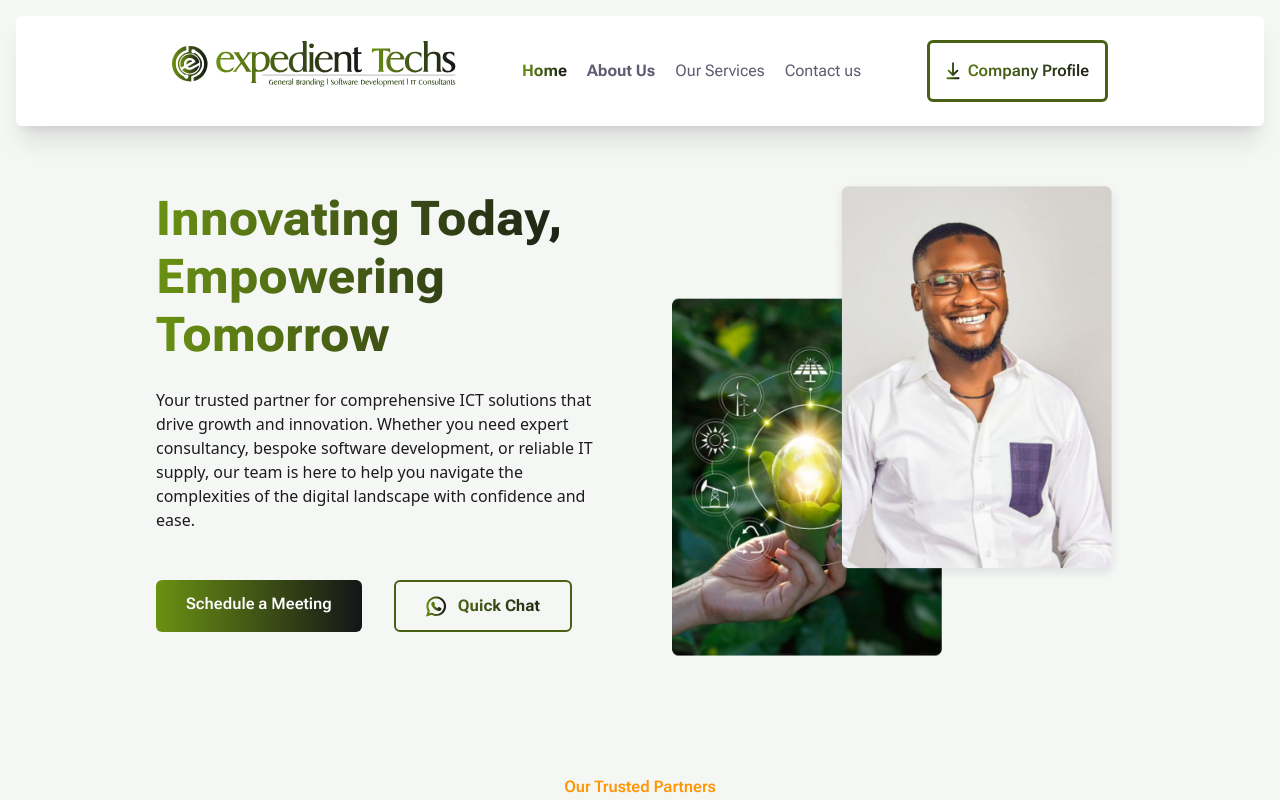
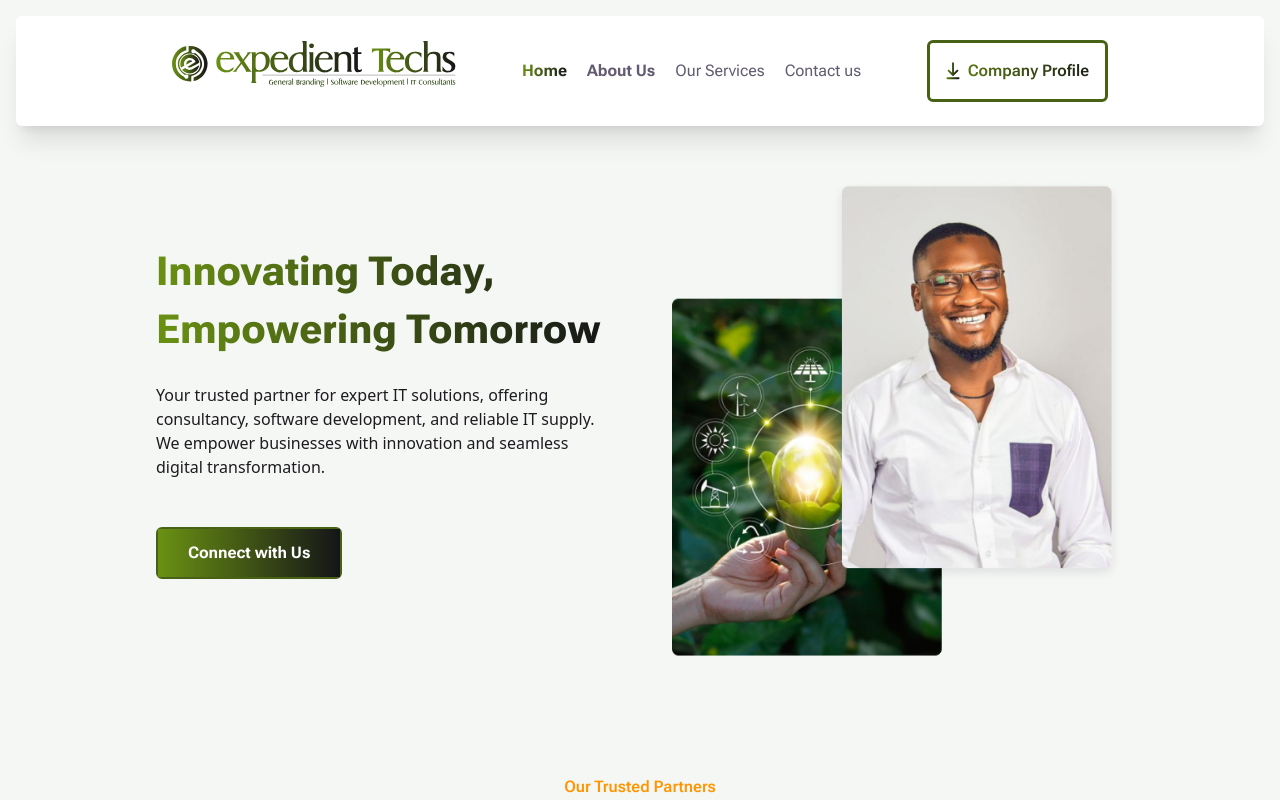
Before and after one commit to Bilcruz1/Expedient-tech, a React (Vite) app: page / in a window 1280 px wide. Shown: the top 800 px of the page. Built offline with nearby package versions, Linux system fonts and the light colour scheme; a web font is replaced by a local one.

Commit message:
Hero section Changes

```diff
--- a/src/components/heroSection.jsx
+++ b/src/components/heroSection.jsx
@@ -27,20 +27,16 @@ export default function HeroSection() {
 			<section className="flex lg:flex-row flex-col justify-between gap-[64px] lg:pt-[178px] pt-[120px] pb-[68px]">
 				{/* Text Section */}
 				<div className="w-full lg:w-1/2 flex flex-col justify-center">
-					<h1 className="lg:text-[48px] text-[24px] leading-[30px] lg:leading-[58px] text-gradient font-extrabold">
-						Innovating Today,
-						<br /> Empowering Tomorrow
+					<h1 className="lg:text-[40px] text-[24px] leading-[30px] lg:leading-[58px] text-gradient font-extrabold">
+						Innovating Today, Empowering Tomorrow
+						{/* <br /> Empowering Tomorrow */}
 					</h1>
-					<p className="text-[#1D1B20] font-sans leading-[24px]  text-[16px] font-medium pt-[24px] ">
-						Your trusted partner for comprehensive ICT solutions that drive
-						growth and innovation. Whether you need expert consultancy, bespoke
-						software development, or reliable IT supply, our team is here to
-						help you navigate the complexities of the digital landscape with
-						confidence and ease.
+					<p className="text-[#1D1B20] font-sans leading-[24px]  text-[16px] font-regular pt-[24px] ">
+					Your trusted partner for expert IT solutions, offering consultancy, software development, and reliable IT supply. We empower businesses with innovation and seamless digital transformation.
 					</p>
 
 					<div className="flex lg:gap-[32px] gap-[16px] lg:mt-[48px] mt-[32px] lg:mb-[24px]">
-						<a
+						{/* <a
 							className="rounded-md hover:cursor-pointer bg-custom-gradient text-[#ffffff] lg:px-[30px] lg:py-[12px] px-[16px] py-[18px] text-[16px]  font-semibold"
 							to="contact"
 							duration={500}
@@ -48,8 +44,8 @@ export default function HeroSection() {
 							offset={-70}
 							href="tel:07066026098"
 						>
-							Schedule a Meeting
-						</a>
+							Call us
+						</a> */}
 						<Link
 							className="rounded-md hover:cursor-pointer bg-[#ffffff] text-gradient border-2 border-[#496115]  text-[16px] flex justify-between items-center gap-3  font-bold"
 							to="contact"
--- a/src/components/whatsapp.jsx
+++ b/src/components/whatsapp.jsx
@@ -2,7 +2,7 @@ import React from 'react';
 import whatsapp from '../assets/icons/whatsapp.svg';
 const WhatsAppButton = () => {
 	const openWhatsApp = () => {
-		const phoneNumber = '+2348037472400'; // Replace this with the correct phone number format
+		const phoneNumber = '+2348035816287'; // Replace this with the correct phone number format
 		const message = `Hey there,%0A
 I would like to make a booking. Could you please provide me with more details about room availability, pricing, and any special offers?%0A
 Thank you.`;
@@ -15,15 +15,15 @@ Thank you.`;
 	return (
 		<button
 			onClick={openWhatsApp}
-			className="w-full h-full flex justify-between items-center gap-3 px-[30px] py-[12px] "
+			className="w-full h-full flex justify-between items-center gap-3 px-[30px] py-[12px] bg-custom-gradient text-[#ffffff] "
 		>
-			<div>
+			{/* <div>
 				<img
 					src={whatsapp}
 					alt="whatsapp"
 				/>
-			</div>
-			<p>Quick Chat</p>
+			</div> */}
+			<p>Connect with Us</p>
 		</button>
 	);
 };
```
Also changed, not shown: 1 other file (tests, documents, lock files or other folders).
